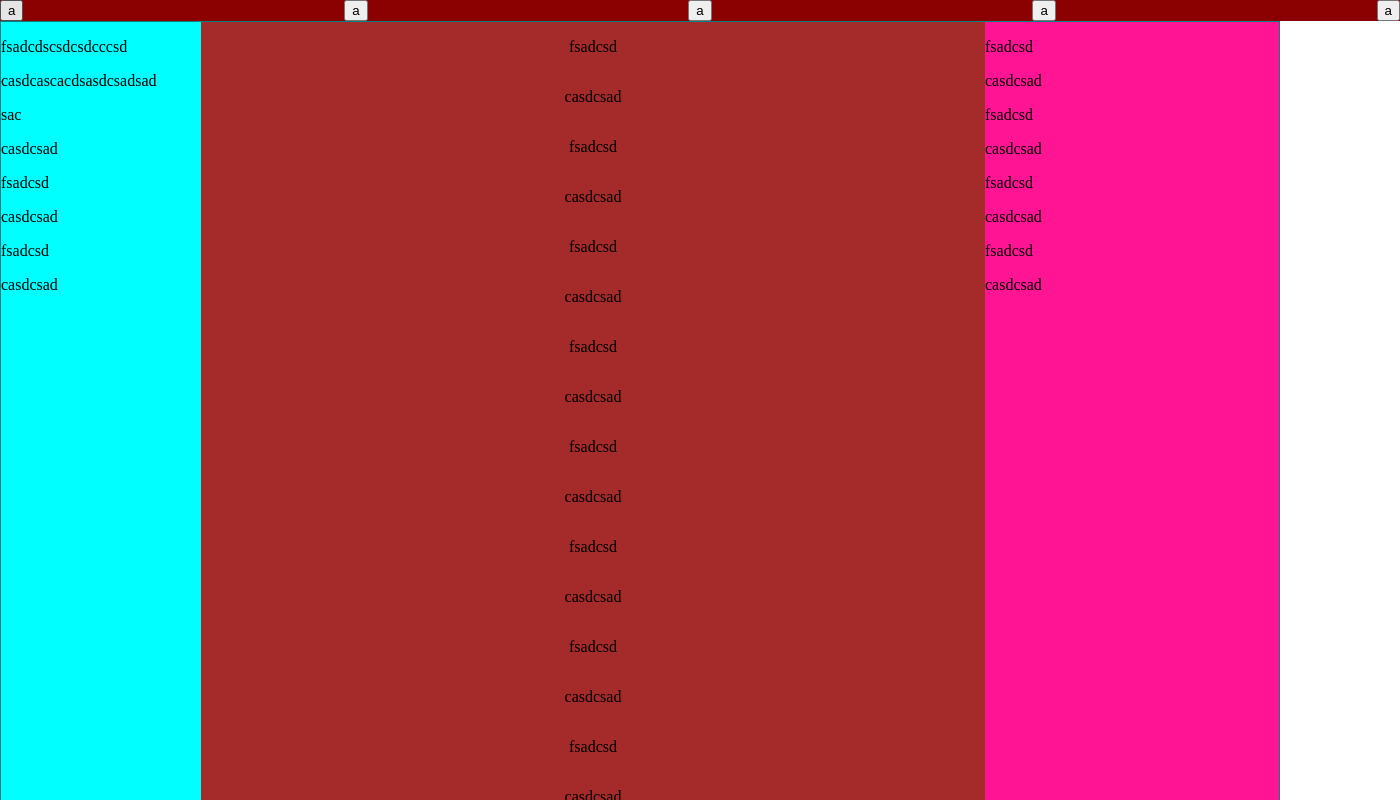
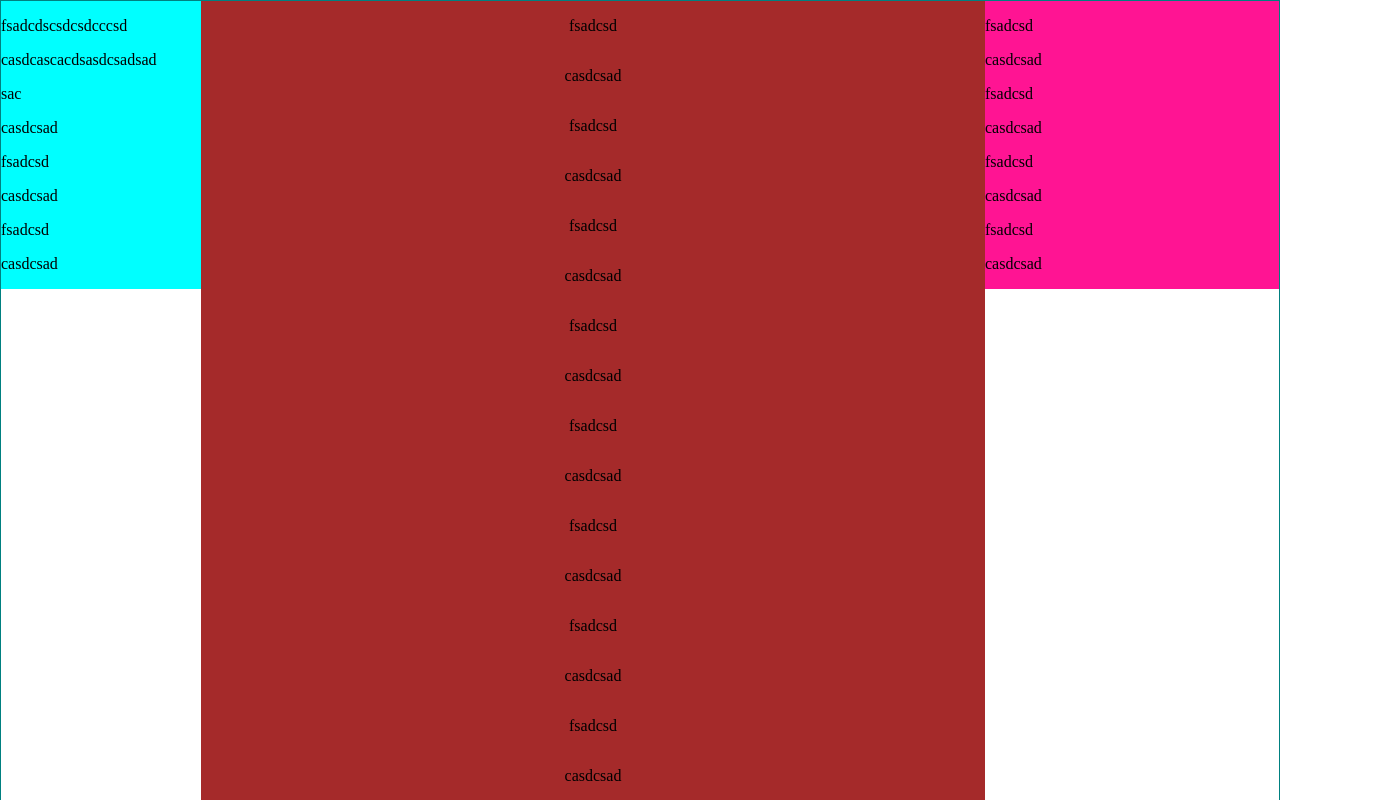
Before and after one commit to isthisnull/profile-react, a React (Vite) app: page / in a window 1280 px wide. Shown: the top 800 px of the page, 1400 px wide, since content can reach past the window. Built offline with nearby package versions, Linux system fonts and the light colour scheme; the HTML template or start-up script is replaced by a standard one.

Commit message:
fek konam shod dg

```diff
--- a/src/App.jsx
+++ b/src/App.jsx
@@ -1,16 +1,16 @@
 /* import "./App.css"; */
-/* import "./index.css"; */
-import "./test.css";
+import "./index.css";
+/* import "./test.css"; */
 function App() {
   return (
     <>
-      <div className="nax">
+      {/*       <div className="nax">
         <button>a</button>
         <button>a</button>
         <button>a</button>
         <button>a</button>
         <button>a</button>
-      </div>
+      </div> */}
       <div className="containerC">
         <div className="container">
           <div className="left">
--- a/src/index.css
+++ b/src/index.css
@@ -27,15 +27,14 @@ body {
   width: 1400px;
   max-width: 1500px;
   height: 100%;
+  align-items: start;
 }
 .left {
   background-color: aqua;
   min-width: 200px;
   width: 200px;
   max-width: 400px;
-  min-height: 1100px;
-  height: 100dvw;
-  align-items: start;
+
   position: sticky;
   top: 0px;
 }
@@ -49,9 +48,6 @@ body {
   background-color: brown;
 }
 .right {
-  min-height: 1100px;
-  align-items: start;
-  height: 100dvw;
   width: 300px;
   background-color: deeppink;
   position: sticky;
--- a/src/test.css
+++ b/src/test.css
@@ -1,18 +1,32 @@
 .left {
+  background-color: aqua;
+  min-width: 200px;
+  width: 200px;
+  max-width: 400px;
+
   position: sticky;
-  top: 0;
-  align-items: start;
-  height: 100dvh;
+  top: 0px;
 }
 .right {
   position: sticky;
   top: 0;
   align-items: start;
-  height: 100dvh;
+
+  background-color: aqua;
 }
 .container {
   display: flex;
+  justify-content: center;
+  min-width: 700px;
+  width: 1400px;
+  max-width: 1500px;
+  height: 100%;
+  align-items: start;
 }
 .containerC {
   display: flex;
+  max-width: 2000px;
+  display: flex;
+  justify-content: center;
+  height: 100%;
 }
```
